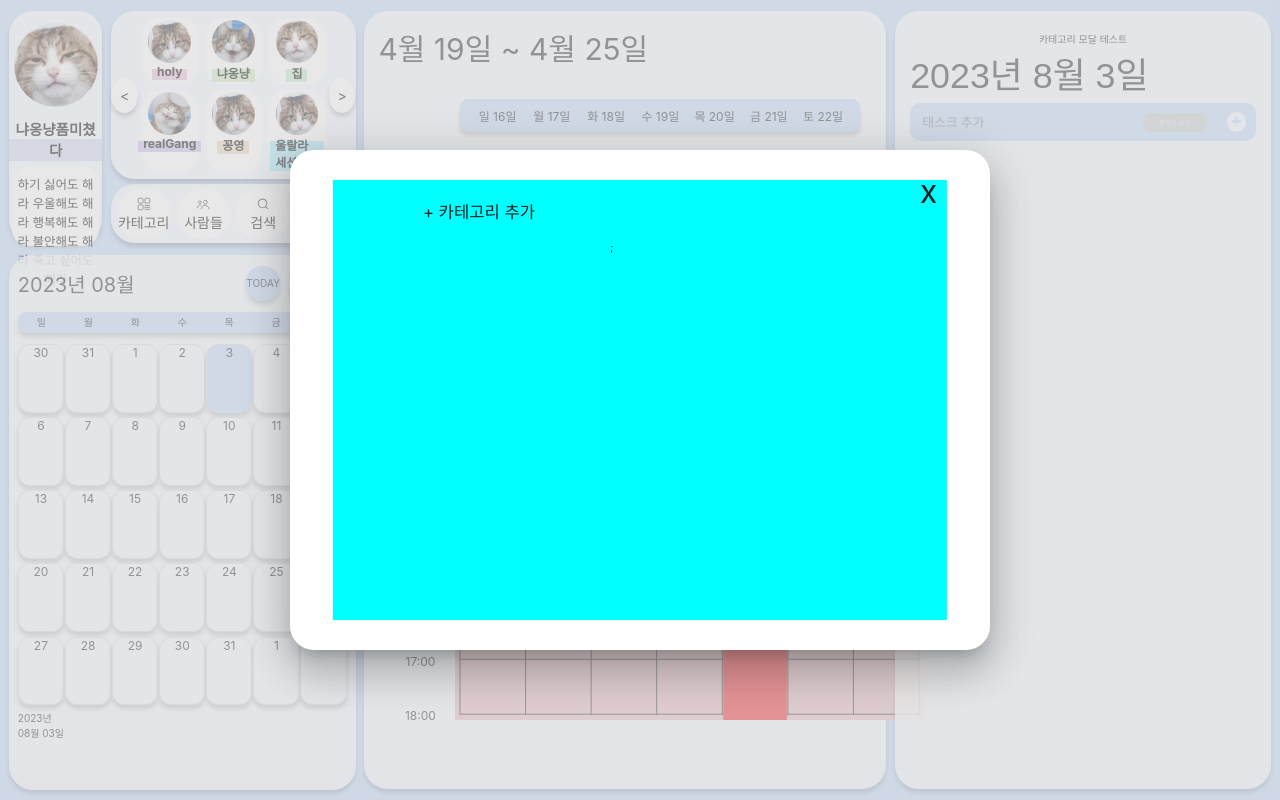
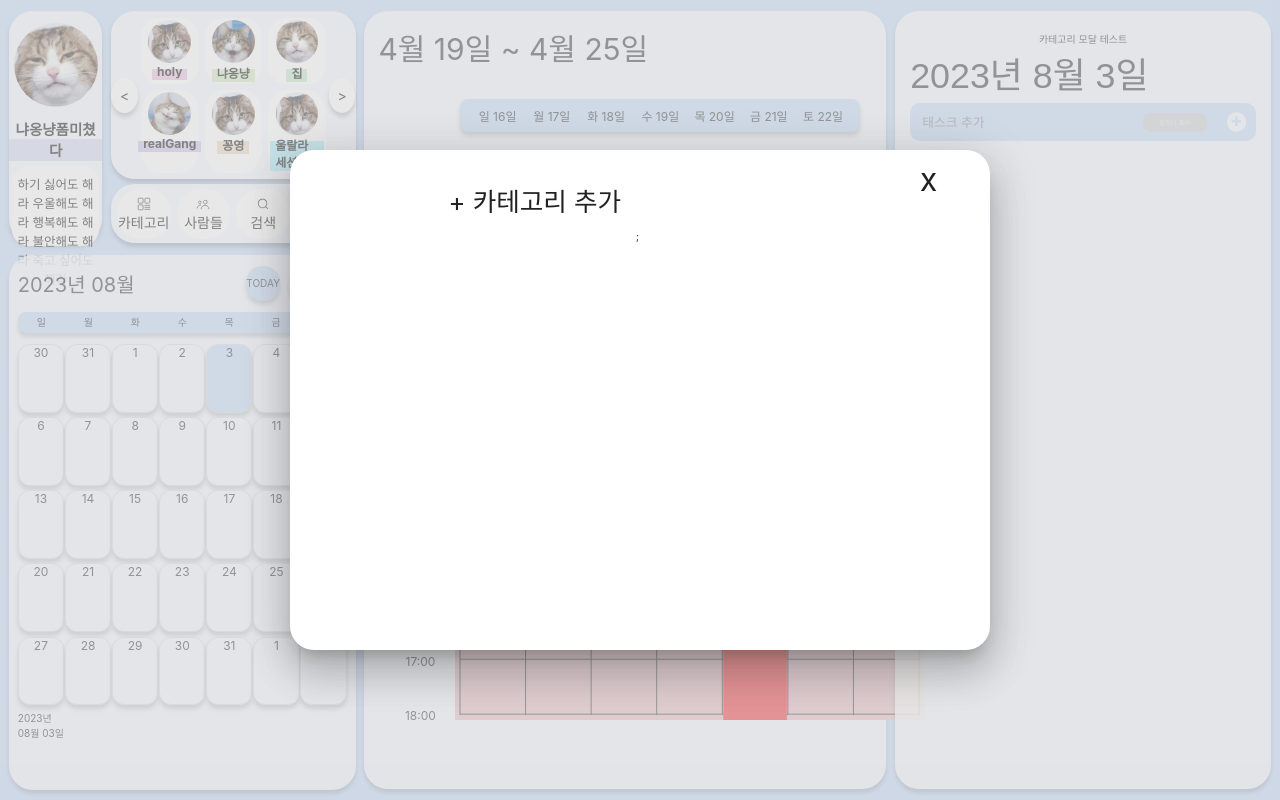
Before and after one commit to TasQueue/Front-End, a React (Create React App) app: page / in a window 1280 px wide. Both pictures are taken after a click on the button "카테고리 모달 테스트". Built offline with nearby package versions, Linux system fonts and the light colour scheme; a web font is replaced by a local one.

Commit message:
fix: 카테고리 모달 추가 수정

```diff
--- a/src/components/home/CategoryModal/CategoryModal.styled.tsx
+++ b/src/components/home/CategoryModal/CategoryModal.styled.tsx
@@ -4,21 +4,21 @@ export const CategoryModalListBox = styled.div`
   display: flex;
   justify-content: flex-start;
   width: 48vw;
-  height: 55vh;
+  height: 58vh;
   position: fixed;
   top: 50%;
   left: 50%;
   transform: translate(-50%, -50%);
-  background-color: aqua;
 `;
 export const CategoryContainer = styled.div`
   display: flex;
   flex-direction: column;
   justify-content: flex-start;
   align-items: center;
+  position: relative;
+  left: 2vw;
   width: 100%;
   padding-top: 2.5vh;
-  // background-color: green;
 `;
 
 export const TitleCard = styled.button.attrs({ type: 'button' })`
@@ -27,10 +27,9 @@ export const TitleCard = styled.button.attrs({ type: 'button' })`
   align-items: center;
   width: 70%;
   height: 5%;
-  // background-color: white;
   padding-left: 1vw;
   margin-bottom: 2.5vh;
-  font-size: 1.3vw;
+  font-size: 2vw;
 `;
 
 export const CategoryList = styled.div`
@@ -39,39 +38,26 @@ export const CategoryList = styled.div`
   justify-content: flex-start;
   align-items: flex-start;
   width: 70%;
-  // background-color: red;
-  overflow: scroll;
-`;
-/*
-export const Wrapper = styled.div`
-  display: flex;
-  flex-direction: column;
-  justify-content: flex-start;
-  align-items: center;
-  padding-top: 10px;
-  width: 92%;
-  height: 82%;
-  background-color: transparent;
-  overflow-y: scroll;
+  height: 100%;
+  overflow-y: auto;
 `;
 
-*/
 export const ElementCard = styled.div`
   display: flex;
   justify-content: flex-start;
   align-items: center;
   width: 100%;
-  height: 100px;
-  border-radius: 0.5vw;
+  min-height: 15%;
+  border-radius: 1vw;
   background-color: ${(props) => props.color};
   color: white;
   padding-left: 1vw;
   margin-bottom: 1.5vh;
+  font-size: 2vw;
 `;
 export const Buttons = styled.div`
   display: flex;
   justify-content: flex-end;
-  // background-color: blue;
   width: 10%;
   height: 5vh;
   padding-top: 2px;
--- a/src/components/home/CategoryModal/CategoryModal.tsx
+++ b/src/components/home/CategoryModal/CategoryModal.tsx
@@ -17,9 +17,6 @@ const CategoryModal = ({ onClose }) => {
     onClose();
   };
 
-  const openAddCategoryModal = () => {
-    console.log(1);
-  };
   return (
     <C.CategoryModalListBox>
       <C.CategoryContainer>
```
